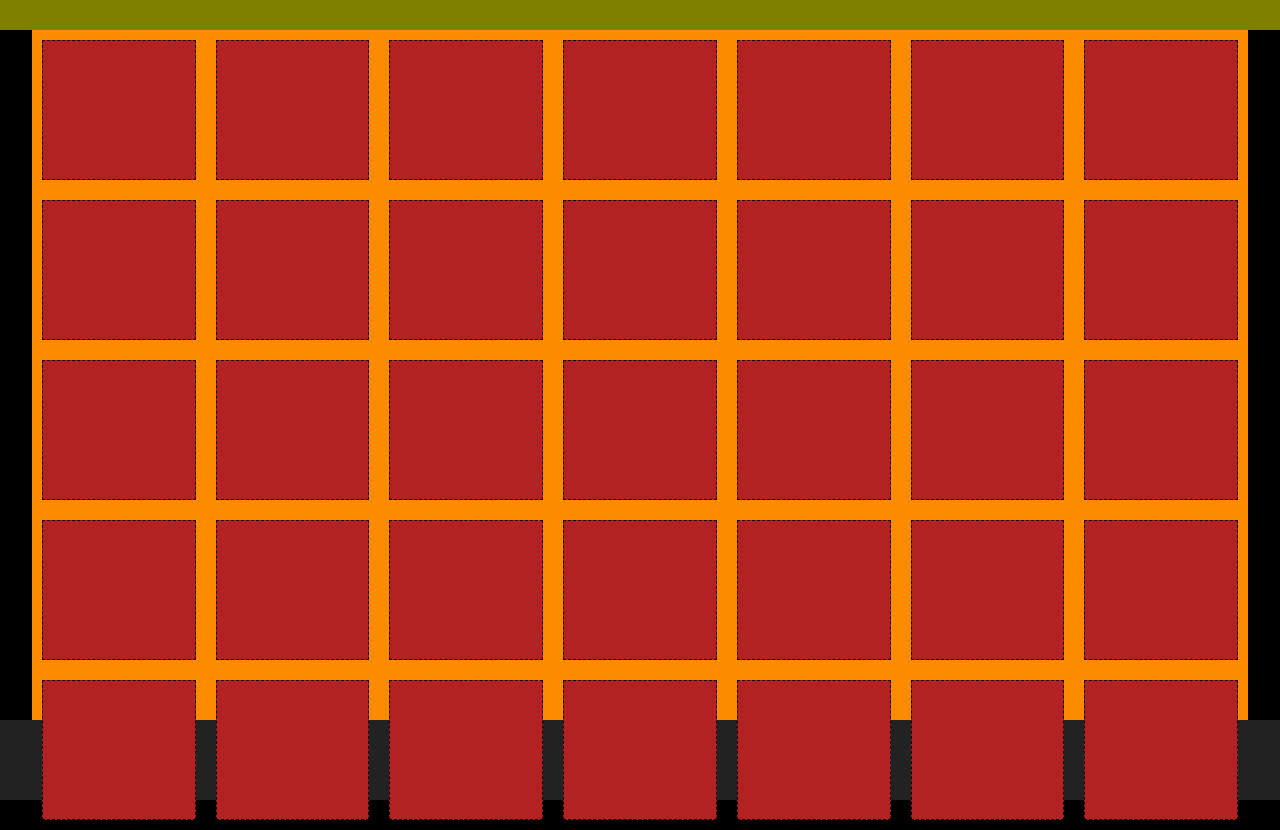
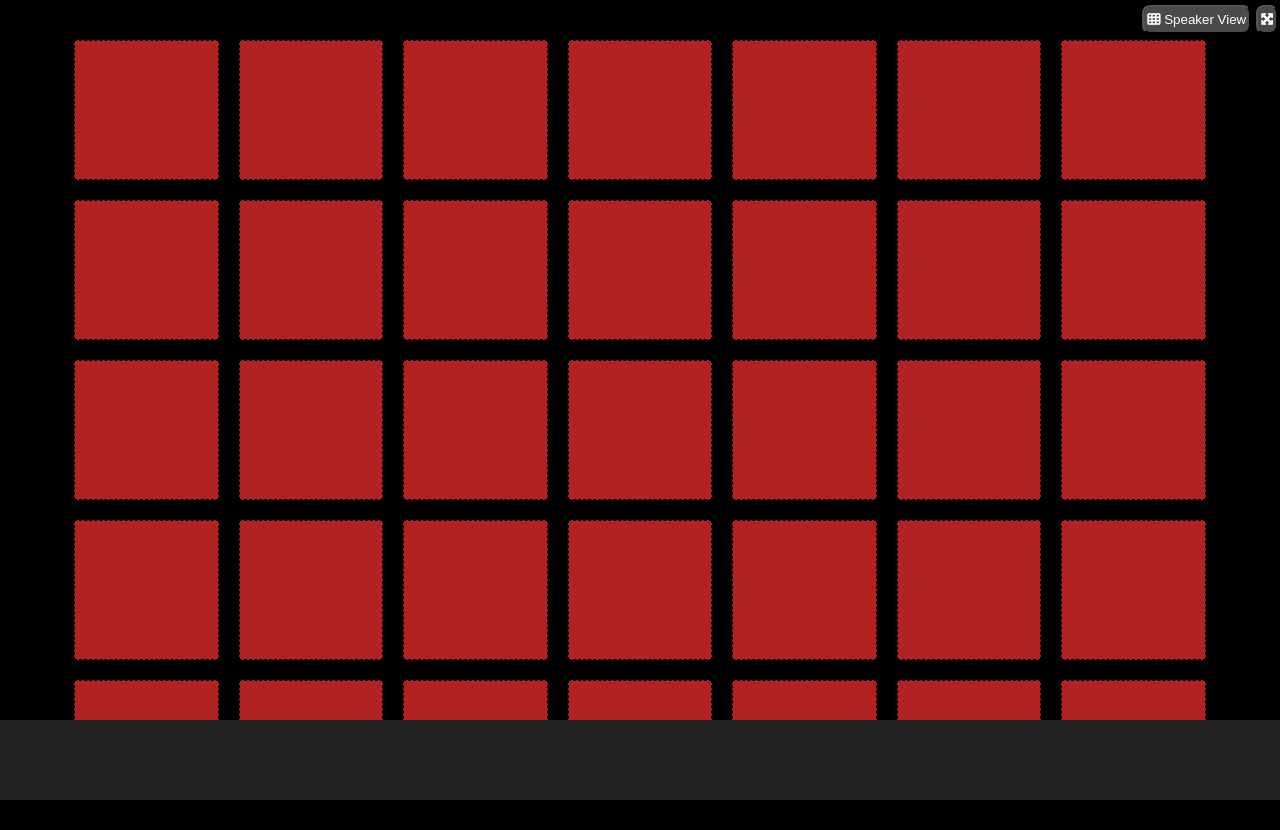
Before and after one commit to Fesposito9197/html-css-zoom, a plain HTML site: page index.html in a window 1280 px wide. After the commit the page ends 800 px from the top, so only its background shows below. Drawn offline with Linux system fonts and the light colour scheme.

Commit message:
aggiunto header

```diff
--- a/css/style.css
+++ b/css/style.css
@@ -13,14 +13,16 @@ body{
 }
 header{
     height: 30px;
-    background-color: olive;
+    /* background-color: olive; */
 }
 
 main{
     height: calc(100% - 110px);
-    background-color: darkorange;
-    width: 95%;
+    /* background-color: darkorange; */
+    width: 90%;
     margin: auto;
+    overflow-y: auto;
+
 }
 .row{
     display: flex;
@@ -30,11 +32,26 @@ footer{
     height:80px;
     background-color:#222222 ;
 }
+.btn{
+    text-align: right;
+    border: none;
+}
+button{
+    background-color: #4a4a4a;
+    color: white;
+    padding: 5px 3px;
+    border-radius: 8px;
+    margin:5px 2px 0 0 ;
+
+}
+
+
 /* HEADER */
+
 /* MAIN */
 .picture{
     flex-wrap: wrap;
-    overflow-y: auto;
+
 }
 .foto{
     height: 140px;
--- a/index.html
+++ b/index.html
@@ -16,7 +16,15 @@
         <title>Zoom</title>
     </head>
     <body class="debug">
-        <header></header>
+        <header>
+            <div class="btn">
+                <button><i class="fas fa-th"></i>
+                    Speaker View
+                </button>
+                <button><i class="fas fa-expand-arrows-alt"></i>
+                </button>
+            </div>
+        </header>
         <main>
             <div class="row picture">
                 <div class="foto"></div>
```
